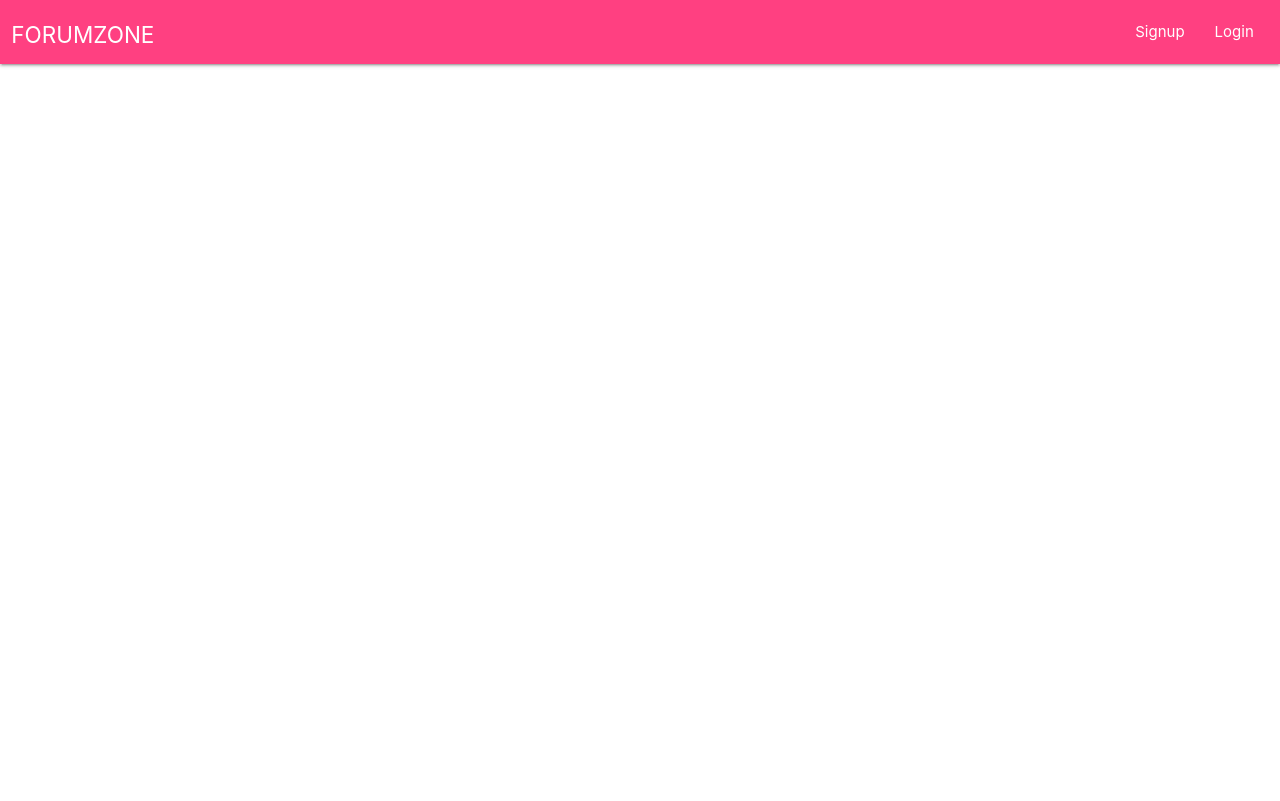
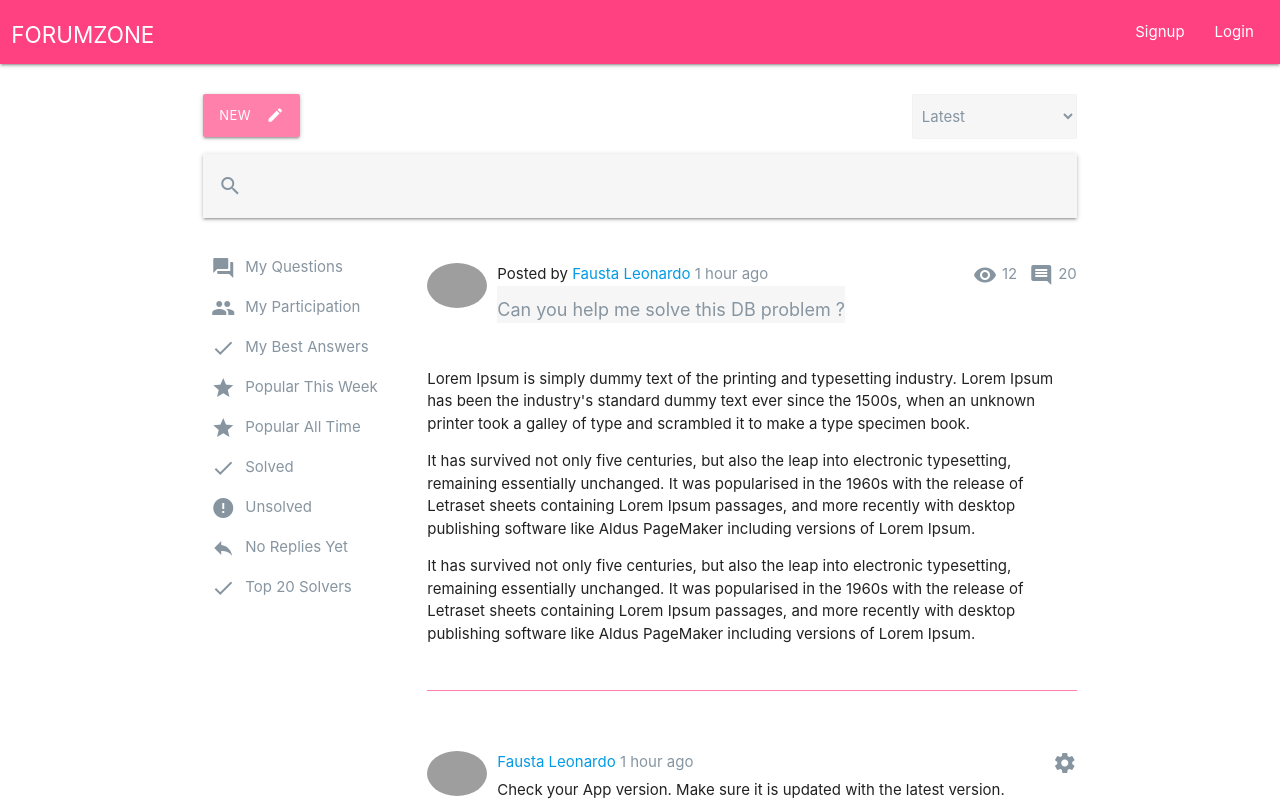
Before and after one commit to faustaleonardo/forumzone-dev, a React (Create React App) app in the folder client/: page /questions/1 in a window 1280 px wide. Shown: the top 801 px of the page. Built offline with nearby package versions, Linux system fonts and the light colour scheme; no server answers; grey boxes are pictures that could not be loaded.

Commit message:
added question page and top 20 solvers

```diff
--- a/client/src/App.css
+++ b/client/src/App.css
@@ -20,6 +20,9 @@
   margin-top: 3rem;
 }
 
+.mb-2 {
+  margin-bottom: 2rem;
+}
 .mr-12 {
   margin-right: 12px;
 }
@@ -134,3 +137,40 @@
   margin-top: 5px;
   color: var(--text-grey-color);
 }
+
+.user-question-photo {
+  display: inline-block;
+  border-radius: 50%;
+  width: 60px;
+  vertical-align: top;
+}
+
+.user-details {
+  display: inline-block;
+  padding-left: 10px;
+}
+
+.user-question-title {
+  padding-top: 10px;
+  background-color: var(--bg-grey-color);
+  color: var(--text-grey-color);
+  font-size: 1.2rem;
+}
+
+.user-question-content {
+  margin-bottom: 60px;
+  border-bottom: 1px solid var(--secondary-pink-color);
+  padding-bottom: 30px;
+}
+
+.user-comment {
+  margin-bottom: 40px;
+}
+
+.user-comment-content {
+  margin-top: 5px;
+}
+
+.user-comment-setting {
+  cursor: pointer;
+}
--- a/client/src/components/App.js
+++ b/client/src/components/App.js
@@ -10,8 +10,10 @@ import Settings from './Settings';
 import ChangePassword from './ChangePassword';
 import QuestionsSolved from './QuestionsSolved';
 import Questions from './Questions';
+import Question from './Question';
 import Bookmarks from './Bookmarks';
 import Profile from './Profile';
+import Top20Solvers from './Top20Solvers';
 
 class App extends Component {
   componentDidMount() {
@@ -29,9 +31,11 @@ class App extends Component {
             <Route path="/signup" component={Signup} />
             <Route path="/settings" component={Settings} />
             <Route path="/password/change" component={ChangePassword} />
+            <Route exact path="/questions/1" component={Question} />
             <Route exact path="/questions/me" component={Questions} />
             <Route path="/questions/solved/me" component={QuestionsSolved} />
             <Route path="/bookmarks" component={Bookmarks} />
+            <Route path="/top-20-solvers" component={Top20Solvers} />
           </div>
           <Route path="/profile" component={Profile} />
         </BrowserRouter>
--- /dev/null
+++ b/client/src/components/Question.js
@@ -0,0 +1,102 @@
+import React from 'react';
+import { Link } from 'react-router-dom';
+import Searchbar from './partials/Searchbar';
+import Sidebar from './partials/Sidebar';
+import Pagination from './partials/Pagination';
+import Comment from './partials/Comment';
+
+const Question = () => {
+  return (
+    <div className="row mt-2">
+      <div className="col s2">
+        <a
+          href="questions/new"
+          className="waves-effect waves-light pink accent-1 btn-small btn-new-discussion"
+        >
+          <i className="material-icons right">create</i>New
+        </a>
+      </div>
+      <div className="col s10">
+        <select className="filter-dropbox right">
+          <option value="latest">Latest</option>
+          <option value="popular-this-week">Popular This Week</option>
+          <option value="popular-this-time">Popular This Time</option>
+          <option value="solved">Solved</option>
+          <option value="unsolved">Unsolved</option>
+          <option value="no-replied">No Replied Yet</option>
+          <option value="Leaderboard">Leaderboard</option>
+        </select>
+      </div>
+      <div className="col s12 mt-1">
+        <Searchbar />
+      </div>
+      <div className="col s3 mt-1">
+        <Sidebar />
+      </div>
+      <div className="col s9 mt-3">
+        <div className="user-header">
+          <div className="left">
+            <Link to="/profile">
+              <img
+                src="https://avatars2.githubusercontent.com/u/7688999?s=460&v=4"
+                alt="avatar"
+                className="user-question-photo"
+              />
+            </Link>
+            <div className="user-details">
+              <div>
+                Posted by <Link to="/profile">Fausta Leonardo</Link>
+                <span className="text-grey-color"> 1 hour ago</span>
+              </div>
+              <div className="user-question-title">
+                Can you help me solve this DB problem ?
+              </div>
+            </div>
+          </div>
+          <div className="text-grey-color right">
+            <i className="material-icons">remove_red_eye</i>
+            <div className="side-content pl-5 mr-12">12</div>
+            <i className="material-icons">comment</i>
+            <div className="side-content pl-5">20</div>
+          </div>
+          <div className="clearfix" />
+        </div>
+        <div className="user-question-content mt-3">
+          <p>
+            Lorem Ipsum is simply dummy text of the printing and typesetting
+            industry. Lorem Ipsum has been the industry's standard dummy text
+            ever since the 1500s, when an unknown printer took a galley of type
+            and scrambled it to make a type specimen book.
+          </p>
+          <p>
+            It has survived not only five centuries, but also the leap into
+            electronic typesetting, remaining essentially unchanged. It was
+            popularised in the 1960s with the release of Letraset sheets
+            containing Lorem Ipsum passages, and more recently with desktop
+            publishing software like Aldus PageMaker including versions of Lorem
+            Ipsum.
+          </p>
+          <p>
+            It has survived not only five centuries, but also the leap into
+            electronic typesetting, remaining essentially unchanged. It was
+            popularised in the 1960s with the release of Letraset sheets
+            containing Lorem Ipsum passages, and more recently with desktop
+            publishing software like Aldus PageMaker including versions of Lorem
+            Ipsum.
+          </p>
+        </div>
+        <Comment />
+        <Comment />
+        <Comment />
+        <Comment />
+        <Comment />
+        <Comment />
+      </div>
+      <div className="col offset-s3 s9">
+        <Pagination />
+      </div>
+    </div>
+  );
+};
+
+export default Question;
--- /dev/null
+++ b/client/src/components/Top20Solvers.js
@@ -0,0 +1,89 @@
+import React from 'react';
+import Sidebar from './partials/Sidebar';
+import Searchbar from './partials/Searchbar';
+import { Link } from 'react-router-dom';
+
+const Top20Solvers = () => {
+  return (
+    <div className="row mt-2">
+      <div className="col s2">
+        <a
+          href="questions/new"
+          class="waves-effect waves-light pink accent-1 btn-small btn-new-discussion"
+        >
+          <i class="material-icons right">create</i>New
+        </a>
+      </div>
+      <div className="col s10">
+        <select className="filter-dropbox right">
+          <option value="latest" selected>
+            Latest
+          </option>
+          <option value="popular-this-week">Popular This Week</option>
+          <option value="popular-this-time">Popular This Time</option>
+          <option value="solved">Solved</option>
+          <option value="unsolved">Unsolved</option>
+          <option value="no-replied">No Replied Yet</option>
+          <option value="Leaderboard">Leaderboard</option>
+        </select>
+      </div>
+      <div className="col s12 mt-1">
+        <Searchbar />
+      </div>
+      <div className="col s3 mt-1">
+        <Sidebar />
+      </div>
+      <div className="col s9 mt-1">
+        <h3 className="text-grey-color">
+          There you go! The best solvers so far!
+        </h3>
+
+        <div className="user-header mt-2 mb-2">
+          <Link to="/profile">
+            <img
+              src="https://avatars2.githubusercontent.com/u/7688999?s=460&v=4"
+              alt="avatar"
+              className="user-question-photo"
+            />
+          </Link>
+          <div className="user-details">
+            <div>
+              <span className="text-grey-color">1. </span>{' '}
+              <Link to="/profile">Fausta Leonardo</Link>
+            </div>
+            <div>
+              <span className="text-grey-color">
+                {' '}
+                Software Engineer | Technical Architect | Content Creator
+              </span>
+            </div>
+          </div>
+        </div>
+
+        <div className="user-header mb-2">
+          <Link to="/profile">
+            <img
+              src="https://avatars2.githubusercontent.com/u/7688999?s=460&v=4"
+              alt="avatar"
+              className="user-question-photo"
+            />
+          </Link>
+          <div className="user-details">
+            <div>
+              <span className="text-grey-color">2. </span>{' '}
+              <Link to="/profile">Fausta Leonardo</Link>
+            </div>
+            <div>
+              <span className="text-grey-color">
+                {' '}
+                Software Engineer | Technical Architect | Content Creator
+              </span>
+            </div>
+          </div>
+        </div>
+      </div>
+    </div>
+  );
+};
+
+export default Top20Solvers;
--- /dev/null
+++ b/client/src/components/partials/Comment.js
@@ -0,0 +1,36 @@
+import React from 'react';
+import { Link } from 'react-router-dom';
+
+const Comment = () => {
+  return (
+    <div className="user-comment">
+      <div className="left">
+        <Link to="/profile">
+          <img
+            src="https://avatars2.githubusercontent.com/u/7688999?s=460&v=4"
+            alt="avatar"
+            className="user-question-photo"
+          />
+        </Link>
+        <div className="user-details">
+          <div>
+            <a href="/profile">Fausta Leonardo</a>
+            <span className="text-grey-color"> 1 hour ago</span>
+          </div>
+          <p className="user-comment-content">
+            Check your App version. Make sure it is updated with the latest
+            version.
+          </p>
+        </div>
+      </div>
+      <div className="text-grey-color right">
+        <span className="user-comment-setting">
+          <i className="material-icons">settings</i>
+        </span>
+      </div>
+      <div className="clearfix" />
+    </div>
+  );
+};
+
+export default Comment;
--- a/client/src/components/partials/Sidebar.js
+++ b/client/src/components/partials/Sidebar.js
@@ -53,7 +53,7 @@ const Sidebar = () => {
         </Link>
       </li>
       <li>
-        <Link to="/" className="side-link">
+        <Link to="/top-20-solvers" className="side-link">
           <i className="material-icons vert-align-mid">check</i>
           <div className="side-link-content">Top 20 Solvers</div>
         </Link>
--- a/client/src/components/partials/SidebarUser.js
+++ b/client/src/components/partials/SidebarUser.js
@@ -10,7 +10,7 @@ const SidebarUser = () => {
         </Link>
       </li>
       <li>
-        <Link to="/" className="side-link">
+        <Link to="/profile" className="side-link">
           <span className="text-uppercase">Profile</span>
         </Link>
       </li>
```
